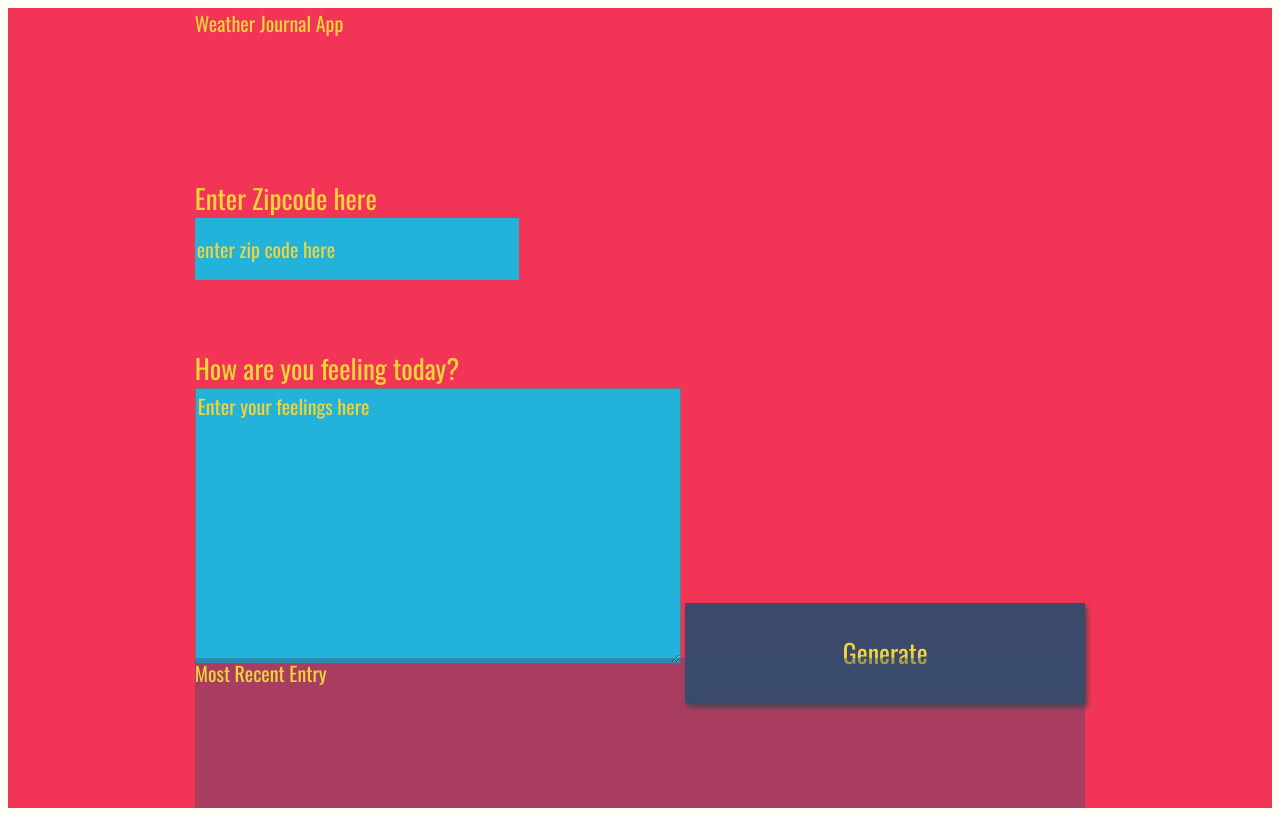
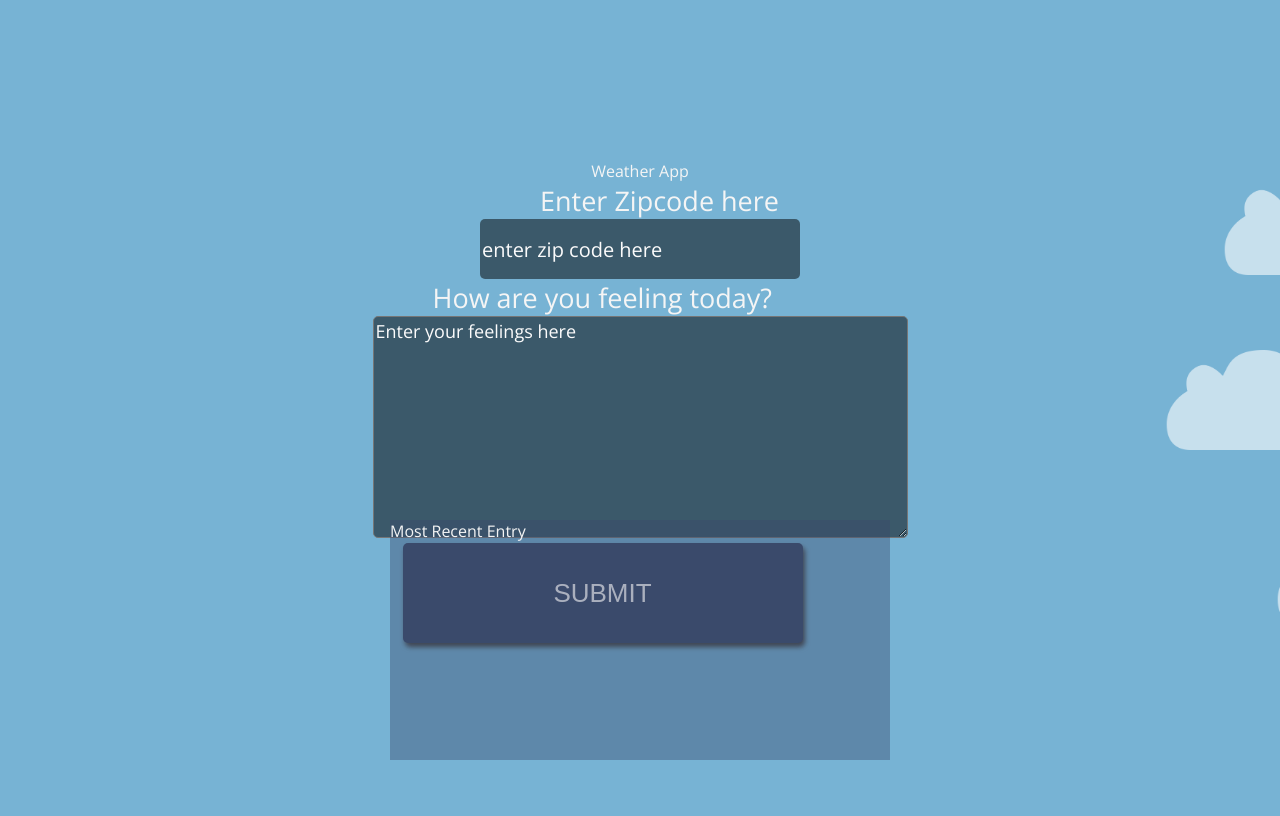
Before and after one commit to ajosvargas/journalapp, a website: page journal/index.html in a window 1280 px wide. Drawn offline with nearby package versions, Linux system fonts and the light colour scheme; a web font is replaced by a local one.

Commit message:
ui design

```diff
--- a/journal/app.js
+++ b/journal/app.js
@@ -11,7 +11,7 @@ let newDate = date.getMonth() + '.' + date.getDate() + '.' + date.getFullYear();
 
 // Function to display text
 
-formMessage = id => {
+let formMessage = (id) => {
     let message = document.querySelector(id);
     message.style.display = 'block';
 
@@ -22,14 +22,14 @@ formMessage = id => {
 
 document.getElementById('submit').addEventListener('click', getData)
 
-let getData = (e) => {
+function getData (e) {
     e.preventDefault();
 
     const zip = document.getElementById('zip').value;
-    const content = document.getElementById('feeling').value;
+    const content = document.getElementById('feelings').value;
 
     if (zip === "" || content === "") {
-        formMessage();
+        formMessage('.fail-messg');
     } else {
         getWeather(baseURL, zip, apiKey)
     }
--- a/journal/index.html
+++ b/journal/index.html
@@ -3,13 +3,19 @@
 <head>
     <meta charset="UTF-8">
     <title>Weather App</title>
-    <link href="https://fonts.googleapis.com/css?family=Oswald:400,600,700|Ranga:400,700&display=swap" rel="stylesheet">
-    <link rel="stylesheet" href="main.css">
+    <link href="https://fonts.googleapis.com/css2?family=Open+Sans&display=swap" rel="stylesheet">
+    <link rel="stylesheet"  type="text/css" href="main.css">
 </head>
 <body>
-    <div id = "app">
+    <div id="app">
+        <div class="background">
+            <img src="images/cloud.png" alt="picture of cloud" class="cloud-1">
+            <img src="images/cloud.png" alt="picture of cloud" class="cloud-2">
+            <img src="images/cloud.png" alt="picture of cloud" class="cloud-3">
+        </div>
+        <div class="main-flex">
             <div class ="holder headline">
-            Weather Journal App
+                Weather App
             </div>
             <div class ="holder zip">
                 <label for="zip">Enter Zipcode here</label>
@@ -18,14 +24,16 @@
             <div class ="holder feel">
                 <label for="feelings">How are you feeling today?</label>
                 <textarea class= "myInput" id="feelings" placeholder="Enter your feelings here" rows="9" cols="50"></textarea>
-            <button id="generate" type = "submit"> Generate </button>
+                <button id="submit" type ="submit">SUBMIT</button>
+                <p class="fail-messg">Please submit answers to all the fields.</p>
+            </div>
         </div>
         <div class ="holder entry">
             <div class = "title">Most Recent Entry</div>
-                <div id = "entryHolder">
-                <div id = "date"></div>
-                <div id = "temp"></div>
-                <div id = "content"></div>
+                <div id ="entryHolder">
+                <div id ="date"></div>
+                <div id ="temp"></div>
+                <div id ="content"></div>
             </div>
         </div>
     </div>
--- a/journal/main.css
+++ b/journal/main.css
@@ -1,88 +1,148 @@
-body{
-    background: #fffff8;
-    font-family: -apple-system, BlinkMacSystemFont, sans-serif;
+/* Universal Styles */
+
+*,*::after,*::before {
+    box-sizing: inherit;
 }
 
-#app{
-    display: grid;
-    grid-auto-rows: minmax(150px, auto);
-    /* grid-template-columns:  */
-    height:100vh;
-    background: #f23557;
-    color: #f0d43a;
-    justify-content: center;
-    grid-gap: 1em;
-    font-size: 20px;
-    font-family: 'Oswald', sans-serif;
+html {
+    box-sizing: border-box;
+    font-size:16px;
 }
 
-.holder{
-
+body {
+    margin: 0;
+    padding: 0;
+    font-family: 'Open Sans', sans-serif;
+    height: 100vh;
+    background: #77b3d4;
+    color:whitesmoke;
 }
 
-.entry{
-    background: rgba(59, 74, 107, .4);
+#app {
+    font-family: inherit;
 }
 
-#entryHolder{
-
+.main-flex {
+    width: 31.25rem;
+    display: flex;
+    flex-direction: column;
+    align-items: center;
+    position: absolute;
+    margin:auto;
+    bottom: 0;
+    top: 20vh;
+    left: 0;
+    right: 0;
 }
 
-#date{
+/* background styles */
 
+.background {
+    position: fixed;
+    top: 0;
+    left: 50vw;
+    width: 100%;
+    height: 100vh;
+    display: flex;
+    justify-content: center;
+    align-items: center;
+    z-index: -1;
 }
 
-#temp{
-
+.cloud-1,
+.cloud-2,
+.cloud-3 {
+    height: 100px;
+    position: absolute;
 }
 
-#content{
-
+.cloud-1 {
+    top: 25%;
+    transform: translate(100%, -25%);
+    animation: clouds 19s ease infinite 1s;
 }
 
-.headline {
+.cloud-2 {
+    top: 50%;
+    transform: translate(100%, -50%);
+    animation: clouds 18s ease infinite 1s;
+}
 
+.cloud-3 {
+    top: 75%;
+    transform: translate(100%, -75%);
+    animation: clouds 20s ease infinite 1s;
 }
-.title{
 
+@keyframes clouds {
+    from {
+        right: 0%;
+    }
+
+    to {
+        right: 170%;
+    }
+}
+
+.fail-messg {
+    margin-left: 100px;
+    display: none;
+}
+
+.entry {
+    background: rgba(59, 74, 107, .4);
+    position: absolute;
+    margin:auto;
+    bottom: 0;
+    top: 60vh;
+    left: 0;
+    right: 0;
+    width: 31.25rem;
+    height: 15rem;
 }
 
 /*  Basic Styling To Override Default For Basic HTML Elements */
-label{
+label {
     display:block;
     font-size: 27px;
+    margin-left: 60px;
 }
 
-input{
+input {
     display:block;
     height: 60px;
     width: 320px;
-    background:#22b2da;
-    color: #f0d43a;
+    background: rgba(0, 0, 0, 0.5);
+    color:whitesmoke;
     font-size: 20px;
-    font-family: 'Oswald', sans-serif;
+    font-family: 'Open Sans', sans-serif;
     border: none;
+    border-radius: 5px;
 }
 
-button{
+button {
     width: 400px;
     height: 100px;
     background: #3b4a6b;
-    color: #f0d43a;
+    color: whitesmoke;
     font-size: 26px;
-    font-family: 'Oswald', sans-serif;
     border: none;
     box-shadow: 2px 4px 5px #444;
+    cursor: pointer;
+    border-radius: 5px;
+    margin-left: 30px;
 }
-h1{
+
+h1 {
     font-size: 36px;
 }
 
-textarea{
-    background:#22b2da;
-    color: #f0d43a;
-    font-size: 20px;
-    font-family: 'Oswald', sans-serif;
+textarea {
+    background: rgba(0, 0, 0, 0.5);
+    color: whitesmoke;
+    font-family: 'Open Sans', sans-serif;
+    border-radius: 5px;
+    font-size: 18px;
 }
 /* Reset style for HTML element on active to have no border*/
 input:focus,
@@ -91,21 +151,8 @@ textarea:focus,
 button:focus {
     outline: none;
 }
-/* Style for Placeholder Text*/
-::placeholder { /* Firefox, Chrome, Opera */
-    color: #f0d43a;
-    font-family: 'Oswald', sans-serif;
 
+input::placeholder,
+textarea::placeholder {
+    color: rgba(255, 254, 254, 0.982);
 }
-
-:-ms-input-placeholder { /* Internet Explorer 10-11 */
-    color: #f0d43a;
-    font-family: 'Oswald', sans-serif;
-
-}
-
-::-ms-input-placeholder { /* Microsoft Edge */
-    color: #f0d43a;
-    font-family: 'Oswald', sans-serif;
-
-}
```
Also changed, not shown: journal/images/cloud.png (added). Lines whose indentation alone changed are shown as unchanged.
